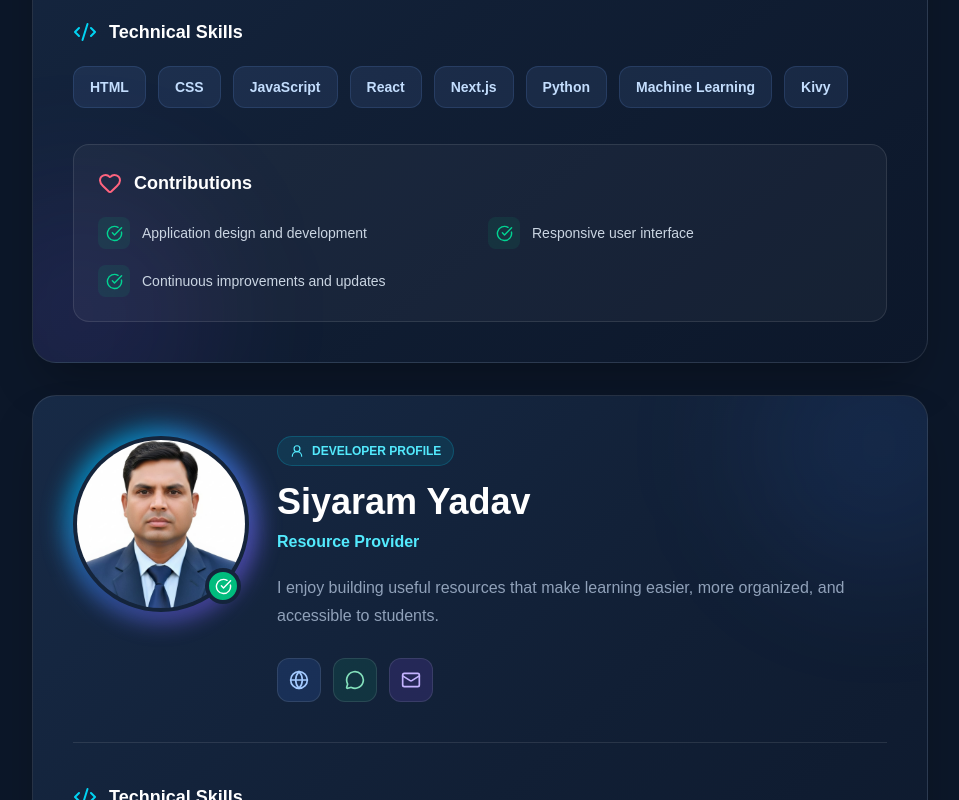
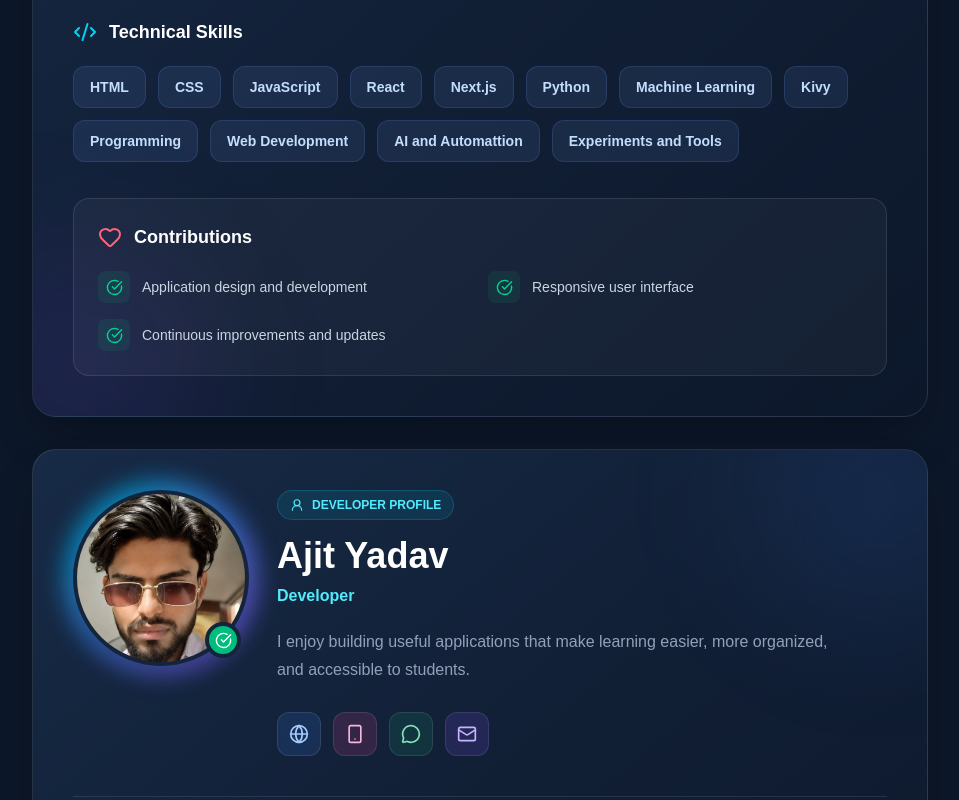
Before and after one commit to janu1930002-netizen/neb-study, a Next.js app: page / in a window 1280 px wide. Shown: the part 2980-3780 px from the top of the page, without its empty margins (160-1119 px from the left). Built offline with nearby package versions, Linux system fonts and the light colour scheme.

Commit message:
Update team member details and skills

```diff
--- a/src/app/page.jsx
+++ b/src/app/page.jsx
@@ -49,7 +49,7 @@ const DEVELOPERS = [
       "Next.js",
       "Python",
       "Machine Learning",
-      "Kivy",
+      "Kivy","Programming","Web Development","AI and Automattion","Experiments and Tools",
     ],
 
     contributions: [
@@ -63,9 +63,35 @@ const DEVELOPERS = [
     whatsapp: "9779815734883",
     email: "janu193000@gmail.com",
   },
+ {
+    id: 2,
+    name: "Ajit Yadav",
+    role: "Developer",
+    image: "/ram.jpg",
+    bio: "I enjoy building useful applications that make learning easier, more organized, and accessible to students.",
+
+    skills: [
+      "HTML",
+      "CSS",
+      "JavaScript",
+      "React",
+      "Next.js",
+    ],
+
+    contributions: [
+      "Application design and development",
+      "Responsive user interface",
+      "Continuous improvements and updates",
+    ],
+
+    facebook: "https://www.facebook.com/share/1CEnbtNYzL/",
+    instagram: "https://www.instagram.com/ramkumar12349763/",
+    whatsapp: "9779819612973",
+    email: "moneyheist.u@gmail.com",
+  },
 
   {
-    id: 2,
+    id: 3,
     name: "Siyaram Yadav",
     role: "Resource Provider",
     image: "/siyaram.jpeg",
@@ -92,7 +118,7 @@ const DEVELOPERS = [
   },
 
   {
-    id: 3,
+    id: 4,
     name: "Mithlesh Kapar",
     role: "Resource Manager",
     image: "/mithlesh.jpeg",
@@ -102,7 +128,7 @@ const DEVELOPERS = [
       "HTML",
       "CSS",
       "JavaScript",
-      "React",
+      "React","Programming","Web Development","AI and Automattion","Experiments and Tools",
     ],
 
     contributions: [
@@ -120,7 +146,7 @@ const DEVELOPERS = [
   },
 
   {
-    id: 4,
+    id: 5,
     name: "Prem Prakash Yadav",
     role: "Resource Provider",
     image: "/prem.jpeg",
@@ -142,6 +168,102 @@ const DEVELOPERS = [
     instagram: "",
     whatsapp: "9779827715545",
     email: "thepremydv@gmail.com",
+  },
+    {
+    id: 6,
+    name: "Lokendra Manadal",
+    role: "Resource Provider",
+    image: "/lokendra.jpeg",
+    bio: "I enjoy building useful resources that make learning easier, more organized, and accessible to students.",
+
+    skills: [
+      "High level knowledge of Chemistry",
+    ],
+
+    contributions: [
+      "Responsible for providing educational resources",
+      "Provides computer notes, books, and question papers",
+      "Provides syllabuses and other study materials",
+      "Supports students with useful learning resources",
+      "Helps maintain relevant and updated educational content",
+    ],
+
+    facebook: "https://www.facebook.com/lokendra.mandal.14",
+    instagram: "",
+    whatsapp: "9779810258566",
+    email: "",
+  },
+  {
+    id: 7,
+    name: "Santosh Sah",
+    role: "Resource Provider",
+    image: "/santosh.jpeg",
+    bio: "I enjoy building useful resources that make learning easier, more organized, and accessible to students.",
+
+    skills: [
+     "Programming","Web Development","AI and Automattion","Experiments and Tools","Graphics design ","Networking"
+,"Electronic Circuit......"
+    ],
+
+    contributions: [
+      "Responsible for providing educational resources",
+      "Provides computer notes, books, and question papers",
+      "Provides syllabuses and other study materials",
+      "Supports students with useful learning resources",
+      "Helps maintain relevant and updated educational content",
+    ],
+
+    facebook: "https://www.facebook.com/sant.sh.sah.216355",
+    instagram: "",
+    whatsapp: "9779807710402",
+    email: "sahsantosh160@gmail.com",
+  },
+  {
+    id: 8,
+    name: "Bivash Chandra Yadav",
+    role: "Resource Provider",
+    image: "/bivash.jpeg",
+    bio: "I enjoy building useful resources that make learning easier, more organized, and accessible to students.",
+
+    skills: [
+     "Programming","Web Development","Computer Hardware Repair and Maintenance.","Projects handling ","Office Package (Word, excel, PowerPoint)",],
+
+    contributions: [
+      "Responsible for providing educational resources",
+      "Provides computer notes, books, and question papers",
+      "Provides syllabuses and other study materials",
+      "Supports students with useful learning resources",
+      "Helps maintain relevant and updated educational content",
+    ],
+
+    facebook:"https://www.facebook.com/smiley.bivash.2025",
+    instagram: "",
+    whatsapp: "9779805934223",
+    email: "smileybivash@gmail.com",
+  },
+  {
+    id: 9,
+    name: "Santosh Kumar Yadav",
+    role: "Resource Provider",
+    image: "/bivash.jpeg",
+    bio: "I enjoy building useful resources that make learning easier, more organized, and accessible to students.",
+
+    skills: [
+     "Programming","Web Development","AI and Automattion","Experiments and Tools","Java Programming and projects","Computer Hardware ","Computer Lab Management",
+    ],
+
+    contributions: [
+      "Responsible for providing educational resources",
+      "Provides computer notes, books, and question papers",
+      "Provides syllabuses and other study materials",
+      "Supports students with useful learning resources",
+      "Helps maintain relevant and updated educational content",
+    ],
+
+    facebook:"https://www.facebook.com/lakhindar.mahato.73",
+    instagram: "",
+    whatsapp: "977974-6606067",
+    email: "",
   },
 ];
 
```
